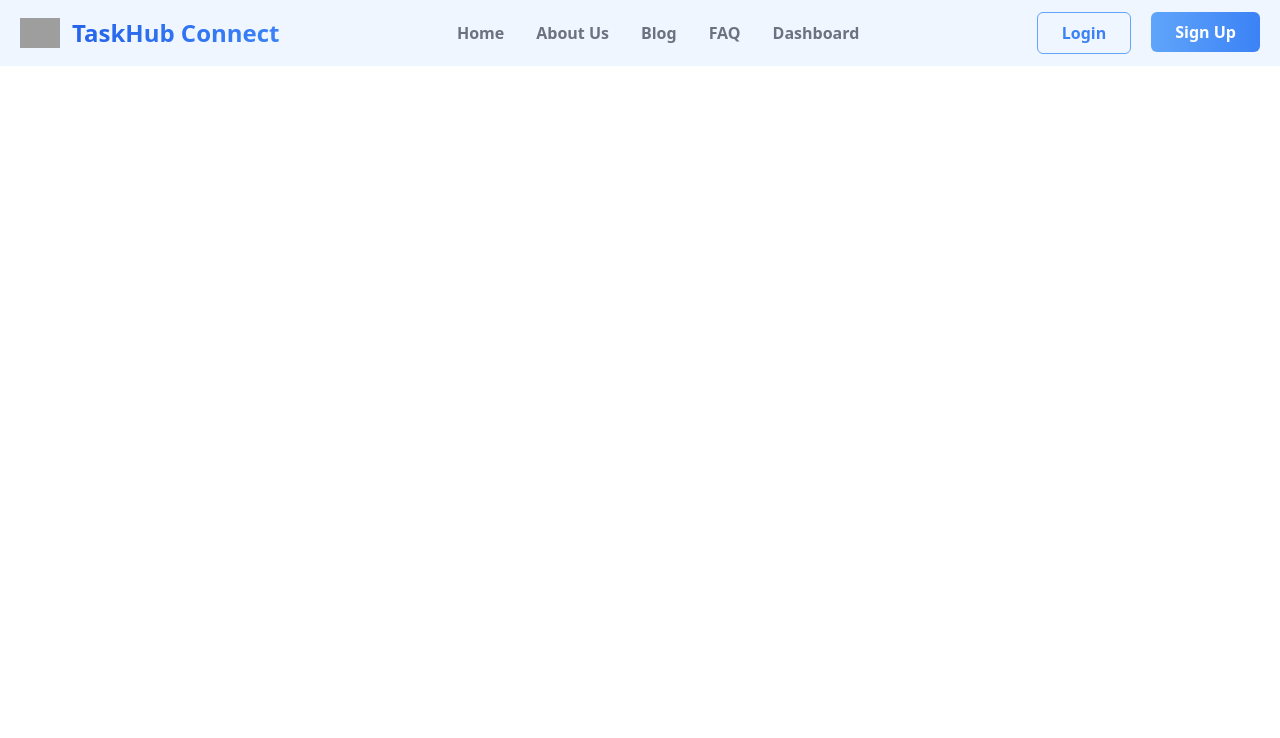
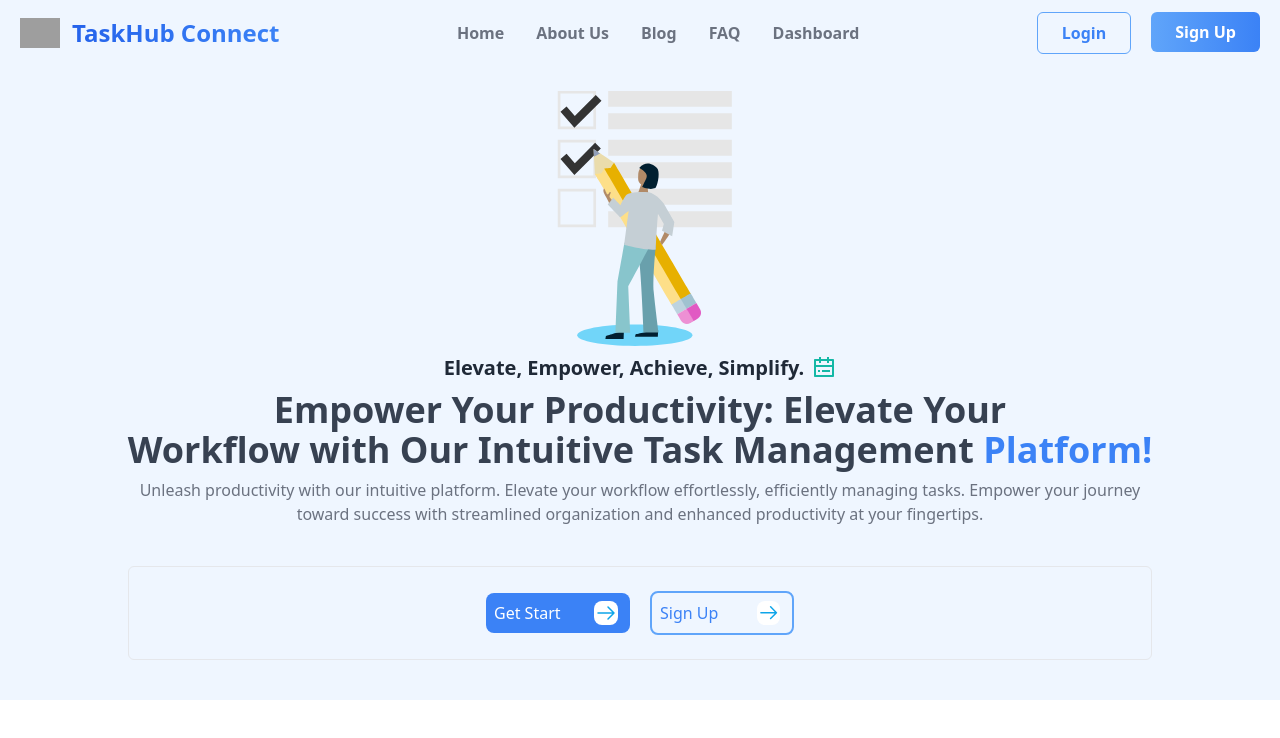
Before and after one commit to rahulsd380/TaskHub-Connect-Client-Side, a React (Vite) app: page / in a window 1280 px wide. Shown: the top 738 px of the page. Built offline with nearby package versions, Linux system fonts and the light colour scheme; no server answers; grey boxes are pictures that could not be loaded.

Commit message:
hero section added

```diff
--- a/src/Components/Dropdown/Dropdown.jsx
+++ b/src/Components/Dropdown/Dropdown.jsx
@@ -39,7 +39,7 @@ const Dropdown = () => {
         onClick={toggleDropdown}
       >
 
-<div className="text-gray-500 flex items-center gap-2 font-semibold hover:text-teal-500 transition duration-300 text-base">
+<div className="text-gray-500 flex items-center gap-2 font-semibold hover:text-blue-500 transition duration-300 text-base">
 
                         <FaRegUser></FaRegUser>
                         <p>{user?.displayName}</p>
@@ -53,7 +53,7 @@ const Dropdown = () => {
       {isOpen && (
         <div className="origin-top-right absolute right-0 mt-2 w-56 rounded-md shadow-lg bg-gradient-to-r from-slate-100 to-emerald-100 ring-1 ring-black ring-opacity-5 transition duration-300 opacity-100 border-2 border-teal-500">
           <div className='flex flex-col px-4'>
-            <div className='flex justify-center border-b-2 border-teal-400 pb-2 mt-5'>
+            <div className='flex justify-center border-b-2 border-blue-400 pb-2 mt-5'>
               <div>
               <div className='flex justify-center'>
               <div className="w-10 h-10 rounded-full flex items-center justify-center bg-gradient-to-r from-emerald-300 to-emerald-500 text-gray-200 text-2xl">
@@ -63,21 +63,21 @@ const Dropdown = () => {
 
                     </div>
               </div>
-              <h1 className='text-xl font-bold bg-gradient-to-r from-teal-500 to-teal-700 bg-clip-text text-transparent'>{user?.displayName}</h1>
+              <h1 className='text-xl font-bold bg-gradient-to-r from-blue-500 to-blue-700 bg-clip-text text-transparent'>{user?.displayName}</h1>
               </div>
             </div>
 
-                      <Link to={"/dashboard/allTasks"} className="hover:text-teal-500 transition duration-300 text-teal-700 font-semibold mt-7 mb-2 border-b border-blue-900 pb-1">Dashboard</Link>
+                      <Link to={"/dashboard/allTasks"} className="hover:text-blue-500 transition duration-300 text-gray-500 font-semibold mt-7 mb-2 border-b border-blue-900 pb-1">Dashboard</Link>
 
 
-                    <Link to={"/userDashboard/teacherDashboard"} className="hover:text-teal-500 transition duration-300 text-teal-700 font-semibold mb-2 border-b border-blue-900 pb-1">View Profile</Link>
+                    <Link to={"/userDashboard/teacherDashboard"} className="hover:text-blue-500 transition duration-300 text-gray-500 font-semibold mb-2 border-b border-blue-900 pb-1">View Profile</Link>
 
-                    <Link to={"/userDashboard/teacherDashboard"} className="hover:text-teal-500 transition duration-300 text-teal-700 font-semibold mb-2 border-b border-blue-900 pb-1">Help Center</Link>
+                    <Link to={"/userDashboard/teacherDashboard"} className="hover:text-blue-500 transition duration-300 text-gray-500 font-semibold mb-2 border-b border-blue-900 pb-1">Help Center</Link>
 
 
 
-            {user? <Link onClick={handleLogout} className='text-teal-600 hover:text-teal-500 transition duration-300 mb-4 text-base font-semibold flex items-center gap-3'>Logout <TbLogout2 className="text-xl"></TbLogout2></Link> :
-            <Link to={"/login"} className='text-teal-700 hover:text-teal-500 transition duration-300 mb-4 text-base font-semibold flex items-center gap-3'>Login <BiLogIn className="text-xl"></BiLogIn></Link>}
+            {user? <Link onClick={handleLogout} className='text-blue-600 hover:text-blue-500 transition duration-300 mb-4 text-base font-semibold flex items-center gap-3'>Logout <TbLogout2 className="text-xl"></TbLogout2></Link> :
+            <Link to={"/login"} className='text-teal-700 hover:text-blue-500 transition duration-300 mb-4 text-base font-semibold flex items-center gap-3'>Login <BiLogIn className="text-xl"></BiLogIn></Link>}
           </div>
         </div>
       )}
--- /dev/null
+++ b/src/Components/Hero/Hero.jsx
@@ -0,0 +1,46 @@
+import { Link } from "react-router-dom";
+import { RiCalendarTodoLine } from "react-icons/ri";
+import Lottie from "lottie-react";
+import task from "../../../public/task.json"
+
+const Hero = () => {
+  return (
+    <div className="flex justify-center items-center">
+      <div className="">
+            <div className="flex justify-center">
+            <div className="w-72">
+            <Lottie animationData={task} loop={true} />
+            </div>
+            </div>
+        <div>
+          <h1 className="text-xl font-semibold flex items-center justify-center gap-2 mb-2">
+          Elevate, Empower, Achieve, Simplify.{" "}
+            <RiCalendarTodoLine className="text-teal-500 text-2xl"></RiCalendarTodoLine>
+          </h1>
+          <h1 className="text-4xl text-gray-700 font-bold text-center mb-2">
+          Empower Your Productivity: Elevate Your <br /> Workflow with Our Intuitive Task Management <span className="text-blue-500">Platform!</span>
+          </h1>
+
+          <p className="text-center text-gray-500">
+          Unleash productivity with our intuitive platform. Elevate your workflow effortlessly, efficiently managing tasks. Empower your journey <br /> toward success with streamlined organization and enhanced productivity at your fingertips.
+          </p>
+        </div>
+
+        <div className="py-10 w-full">
+        <div className="flex gap-5 justify-center items-center border p-6 rounded-md max-w-6xl mx-auto">
+
+        <Link to={"/login"} className="flex items-center">
+                <button className="flex items-center relative w-36 bg-blue-500 text-white p-2 rounded-lg group"><span>Get Start</span><span className="absolute w-1/6 right-3 group-hover:w-5/6 box-content duration-300 flex justify-center bg-white rounded-lg"><svg viewBox="0 0 24 24" fill="none" className="w-10" xmlns="http://www.w3.org/2000/svg"><g id="SVGRepo_bgCarrier" strokeWidth="0"></g><g id="SVGRepo_tracerCarrier" strokeLinecap="round" strokeLinejoin="round"></g><g id="SVGRepo_iconCarrier"><path d="M4 12H20M20 12L14 6M20 12L14 18" stroke="#0ea5e9" strokeWidth="1.5" strokeLinecap="round" strokeLinejoin="round"></path></g></svg></span></button>
+                </Link>
+
+        <Link to={"/login"} className="flex items-center">
+                <button className="flex items-center relative w-36 border-2 border-blue-400 text-blue-500 p-2 rounded-lg group"><span>Sign Up</span><span className="absolute w-1/6 right-3 group-hover:w-5/6 box-content duration-300 flex justify-center bg-white rounded-lg"><svg viewBox="0 0 24 24" fill="none" className="w-10" xmlns="http://www.w3.org/2000/svg"><g id="SVGRepo_bgCarrier" strokeWidth="0"></g><g id="SVGRepo_tracerCarrier" strokeLinecap="round" strokeLinejoin="round"></g><g id="SVGRepo_iconCarrier"><path d="M4 12H20M20 12L14 6M20 12L14 18" stroke="#0ea5e9" strokeWidth="1.5" strokeLinecap="round" strokeLinejoin="round"></path></g></svg></span></button>
+                </Link>
+        </div>
+        </div>
+      </div>
+    </div>
+  );
+};
+
+export default Hero;
--- a/src/Components/Home/Home.jsx
+++ b/src/Components/Home/Home.jsx
@@ -1,5 +1,6 @@
 import { Helmet } from "react-helmet-async";
 import Navbar from "../Navbar/Navbar";
+import Hero from "../Hero/Hero";
 
 
 
@@ -10,6 +11,7 @@ const Home = () => {
               <title>TaskHub Connect | Home</title>
           </Helmet>
           <Navbar></Navbar>
+          <Hero></Hero>
 
 
         </div>
--- a/src/Components/Navbar/Navbar.jsx
+++ b/src/Components/Navbar/Navbar.jsx
@@ -25,33 +25,33 @@ const Navbar = () => {
         <div className="hidden md:flex md:items-center md:gap-8">
           <Link
             to={"/"}
-            className="hover:text-teal-500 transition duration-300 text-gray-500 font-semibold dark:text-green-400"
+            className="hover:text-blue-500 transition duration-300 text-gray-500 font-semibold dark:text-green-400"
           >
             Home
           </Link>
           <Link
             to={"/aboutUs"}
-            className="hover:text-teal-500 transition duration-300 text-gray-500 font-semibold dark:text-green-400"
+            className="hover:text-blue-500 transition duration-300 text-gray-500 font-semibold dark:text-green-400"
           >
             About Us
           </Link>
 
           <Link
             to={"/blogs"}
-            className="hover:text-teal-500 transition duration-300 text-gray-500 font-semibold dark:text-green-400"
+            className="hover:text-blue-500 transition duration-300 text-gray-500 font-semibold dark:text-green-400"
           >
             Blog
           </Link>
           <Link
             to="faq"
-            className="hover:text-teal-500 transition duration-300 text-gray-500 font-semibold dark:text-green-400"
+            className="hover:text-blue-500 transition duration-300 text-gray-500 font-semibold dark:text-green-400"
           >
             FAQ
           </Link>
 
           <Link
             to={"/dashboard/allTasks"}
-            className="hover:text-teal-500 transition duration-300 text-gray-500 font-semibold dark:text-green-400"
+            className="hover:text-blue-500 transition duration-300 text-gray-500 font-semibold dark:text-green-400"
           >
             Dashboard
           </Link>
```
